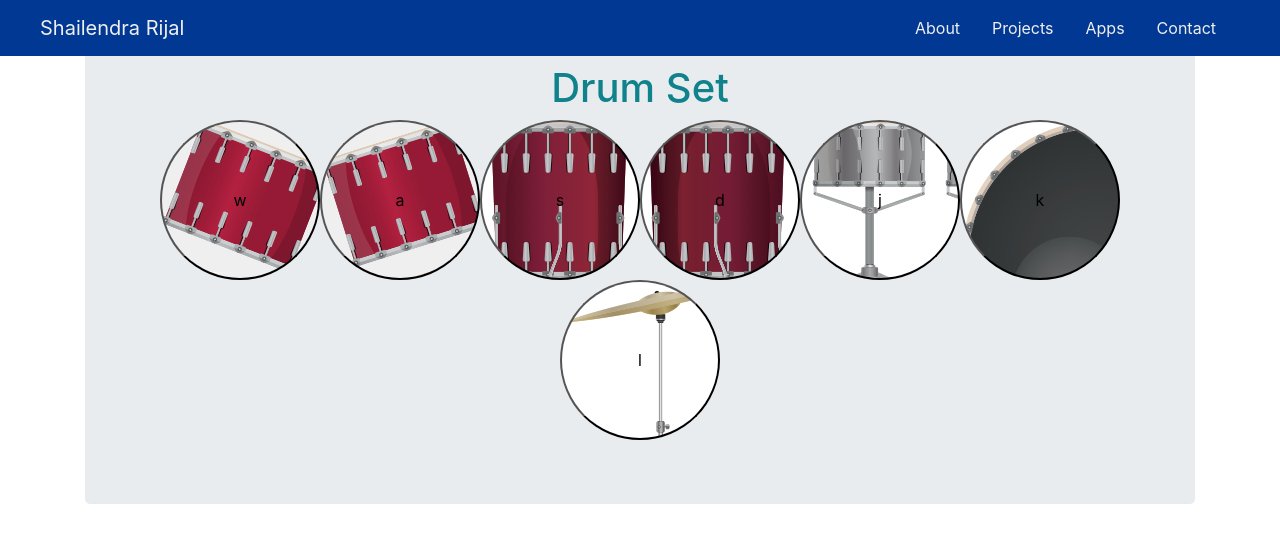
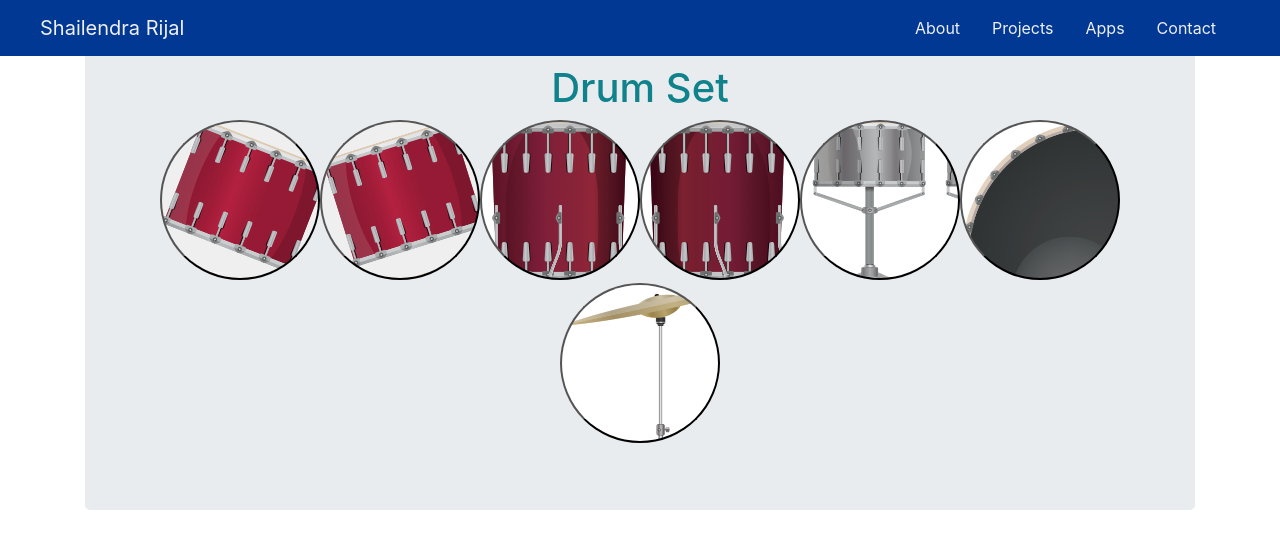
Before and after one commit to shailendrarijal/shailendrarijal.github.io, a React (Create React App) app in the folder client/: page /Drumset in a window 1280 px wide. Shown: the top 548 px of the page. Built offline with nearby package versions, Linux system fonts and the light colour scheme; no server answers.

Commit message:
'version1.0.1'

```diff
--- a/client/src/App.css
+++ b/client/src/App.css
@@ -7,6 +7,7 @@
   background-color: #003893;
   color: #efefef;
 }
+
 /*////////////////////////////end of bootstrap formats//////////////////////*/
 
 
--- a/client/src/App.js
+++ b/client/src/App.js
@@ -17,7 +17,7 @@ import Note from './components/Note';
 
 import ToDoList from './components/ToDoList';
 
-import WeatherApp from './components/WeatherApp';
+// import WeatherApp from './components/WeatherApp';
 
 
 function App() {
@@ -34,7 +34,7 @@ function App() {
           <Route path="/Apps" component={Apps} />
           <Route path="/Contact" component={Contact} />
             <Switch>
-              <Route path="/Weatherapp" component={WeatherApp} />
+              {/* <Route path="/Weatherapp" component={WeatherApp} /> */}
               <Route path="/Calculator" component={Calculator} />
               <Route path="/DiceGame" component={DiceGame} />
               <Route path="/Drumset" component={Drumset} />
--- a/client/src/components/Apps.jsx
+++ b/client/src/components/Apps.jsx
@@ -9,41 +9,37 @@ function Apps(){
                 <h2 class="text-center">Apps</h2>
                 <div class="container">
                 <div class="row text-center">
-                <div class="card card-portfolio mb-5">
 
-                    <div class="card-body">
-                        <h5 class="card-title">Weather-App</h5>
-                        <p class="card-text">This app uses API from openweather to display some weather characterstics of cities entered by the user.</p>
-                        <Link to="/WeatherApp" class="btn seemore">Take me there</Link>
-                        {/* <a href="https://www.blackboardnepal.com" target="_blank" class="btn seemore">Take me there</a> */}
-                    </div>
-                    </div>
 
                     <div class="card card-portfolio mb-5">
                         <div class="card-body">
                             <h5 class="card-title">Drumset</h5>
                             <p class="card-text"> Relax with some drum rolls - Click on the pictures to make drum sound </p>
                             <Link to="/Drumset" class="btn seemore">Take me there</Link>
-                        {/* <a href="https://shailendrarijal.github.io/kasturighar/" target="_blank" class="btn seemore">Take me there</a> */}
                         </div>
                     </div>
 
                     <div class="card card-portfolio mt-5">
-
                         <div class="card-body">
                             <h5 class="card-title">BMI Calculator</h5>
                             <p class="card-text">Enter your weight and height and calcualate your BMI</p>
                             <Link to="/Calculator" class="btn seemore">Take me there</Link>
-                        {/* <a href="https://codepen.io/shailendrarijal/pen/ZEQyezB" target="_blank" class="btn seemore">Take me there</a> */}
                         </div>
                     </div>
+
+                    {/* <div class="card card-portfolio mb-5">
+                        <div class="card-body">
+                            <h5 class="card-title">Weather-App</h5>
+                            <p class="card-text">This app uses API from openweather to display some weather characterstics of cities entered by the user.</p>
+                            <Link to="/WeatherApp" class="btn seemore">Take me there</Link>
+                        </div>
+                    </div> */}
 
                     <div class="card card-portfolio mt-5">
                         <div class="card-body">
                         <h5 class="card-title">NotePad</h5>
                         <p class="card-text">Take Notes with this note taking app</p>
                         <Link to="/toDoList" class="btn seemore">Take me there</Link>
-                        {/* <a href="https://codepen.io/shailendrarijal/pen/MWKmprQ" target="_blank" class="btn seemore">Take me there</a> */}
                         </div>
                     </div>
 
@@ -52,7 +48,6 @@ function Apps(){
                         <h5 class="card-title">Dice Game</h5>
                         <p class="card-text">Resolve yur dispute with this Dice game. Higher number wins! </p>
                         <Link to="/DiceGame" class="btn seemore">Take me there</Link>
-                        {/* <a href="https://codepen.io/shailendrarijal/pen/MWKmprQ" target="_blank" class="btn seemore">Take me there</a> */}
                         </div>
                     </div>
                 </div>
--- a/client/src/components/Drumset.jsx
+++ b/client/src/components/Drumset.jsx
@@ -25,13 +25,13 @@ function Drumset(){
             <div className="jumbotron text-center">
             <h1>Drum Set</h1>
             <div className="set">
-                <button onClick={playTom1} className="w drum">w</button>
-                <button onClick={playTom2} className="a drum">a</button>
-                <button onClick={playTom3} className="s drum">s</button>
-                <button onClick={playTom4} className="d drum">d</button>
-                <button onClick={playKickBass} className="j drum">j</button>
-                <button onClick={playSnare} className="k drum">k</button>
-                <button onClick={playCrash} className="l drum">l</button>
+                <button onClick={playTom1} className="w drum"></button>
+                <button onClick={playTom2} className="a drum"></button>
+                <button onClick={playTom3} className="s drum"></button>
+                <button onClick={playTom4} className="d drum"></button>
+                <button onClick={playKickBass} className="j drum"></button>
+                <button onClick={playSnare} className="k drum"></button>
+                <button onClick={playCrash} className="l drum"></button>
             </div>
         </div>
        </div>
--- a/client/src/components/Header.jsx
+++ b/client/src/components/Header.jsx
@@ -1,4 +1,6 @@
 import React from "react";
+import { Link } from 'react-router-dom';
+
 import '../App.css';
 
 import iconGitHub from "../images/icon-github.png";
@@ -14,7 +16,7 @@ function Header() {
             <div class="container description">
                   <h1 class="greetings">Hi there,</h1>
                   <p class="title">Welcome to my website!</p>
-                <a class="btn seemore" href="#about">See More</a>
+                <Link class="btn seemore" to="/About">See More</Link>
 
                 <div class="icon-box">
                   <div class="rounded icon-container">
@@ -37,3 +39,4 @@ function Header() {
   };
 
   export default Header;
+  export {Link};
--- a/client/src/components/WeatherApp.jsx
+++ b/client/src/components/WeatherApp.jsx
@@ -26,16 +26,13 @@ function WeatherApp(){
     }
 
 
-    async function getTemperature() {
-        const data = await fetch(url);
-        const resy = await data.json();
-        setCityName({
-            cityName: resy.name,
-            temperature: resy.main.temperature,
-            weatherDescription: resy.weather.description
-        });
-
-    }
+    useEffect(() => {
+        const apiUrl = url;
+        fetch(apiUrl)
+          .then((res) => res.json())
+          .then((data) => {
+            setCityName({data: data });
+          });});
 
     return (
         <div className="container jumbotron text-center">
@@ -43,7 +40,7 @@ function WeatherApp(){
             <form onSubmit={(e) => e.preventDefault()}>
                 <label htmlFor="cityInput">City Name:</label>
                 <input onChange={handleChange} id="cityInput" type="text" name="cityName" value={city.cityName} autoComplete="off"/>
-                <Button variant="contained" color="primary" type="submit" onClick={getTemperature}>Find</Button>
+                <Button variant="contained" color="primary" type="submit" onClick={useEffect}>Find</Button>
                 <p> The city you are looking for is: <strong>{city.cityName}</strong></p>
             </form>
             <div id="result">
```
Lines whose indentation alone changed are shown as unchanged.
